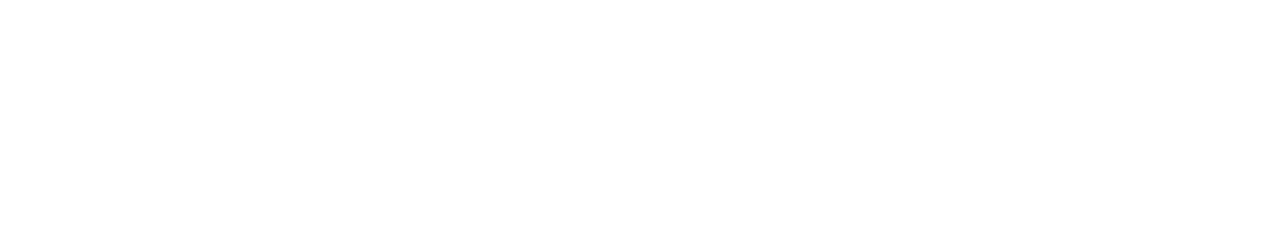
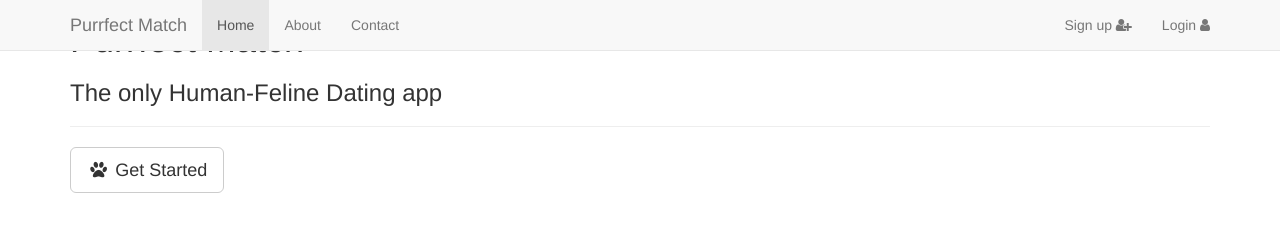
Before and after one commit to matejsokol89/matejsokol89.github.io, a plain HTML site: page index.html in a window 1280 px wide. Drawn offline with nearby package versions, Linux system fonts and the light colour scheme.

Commit message:
Update index.html

```diff
--- a/index.html
+++ b/index.html
@@ -1,11 +1,55 @@
 <!DOCTYPE html>
 <html>
 <head>
-  <meta charset="UTF-8">
-  <title>Página de prueba<title>
+	<title>Purrfect Match</title>
+	<link rel="stylesheet" type="text/css" href="https://maxcdn.bootstrapcdn.com/bootstrap/3.3.5/css/bootstrap.min.css">
+	<link rel="stylesheet" type="text/css" href="https://maxcdn.bootstrapcdn.com/font-awesome/4.4.0/css/font-awesome.min.css">
+	<link rel="stylesheet" type="text/css" href="app1.css">
+		<link href="http://fonts.googleapis.com/css?family=Lato:300,400,700,300italic,400italic,700italic" rel="stylesheet" type="text/css">
+
+
 </head>
 <body>
-  <h1>Hola amiguitos!</h1>
-  <footer>gpuma 2017</footer>
+	<nav class="navbar navbar-default navbar-fixed-top">
+  <div class="container">
+    <div class="navbar-header">
+      <button type="button" class="navbar-toggle collapsed" data-toggle="collapse" data-target="#navbar" aria-expanded="false" aria-controls="navbar">
+        <span class="sr-only">Toggle navigation</span>
+        <span class="icon-bar"></span>
+        <span class="icon-bar"></span>
+        <span class="icon-bar"></span>
+      </button>
+      <a class="navbar-brand" href="#">Purrfect Match</a>
+    </div>
+    <div id="navbar" class="collapse navbar-collapse">
+      <ul class="nav navbar-nav">
+        <li class="active"><a href="#">Home</a></li>
+        <li><a href="#about">About</a></li>
+        <li><a href="#contact">Contact</a></li>
+      </ul>
+      <ul class="nav navbar-nav navbar-right">
+        <li><a href="#">Sign up  <i class="fa fa-user-plus"></i></a></li>
+        <li><a href="#about">Login  <i class="fa fa-user"></i></a></li>
+      </ul>
+    </div>
+  </div>
+ </nav>
+
+
+	<div class="container">
+		<div class="row">
+			<div class="col-lg-12">
+				<div id="content">
+					<h1>Purrfect Match</h1>
+					<h3>The only Human-Feline Dating app</h3>
+					<hr>
+					<button class="btn btn-default btn-lg"><i class="fa fa-paw fa-fw"></i> Get Started</button>
+				</div>
+			</div>
+		</div>
+	</div>
+
+<script src="https://code.jquery.com/jquery-2.1.4.js"></script>
+<script src="https://maxcdn.bootstrapcdn.com/bootstrap/3.3.5/js/bootstrap.min.js"></script>
 </body>
 </html>
```
